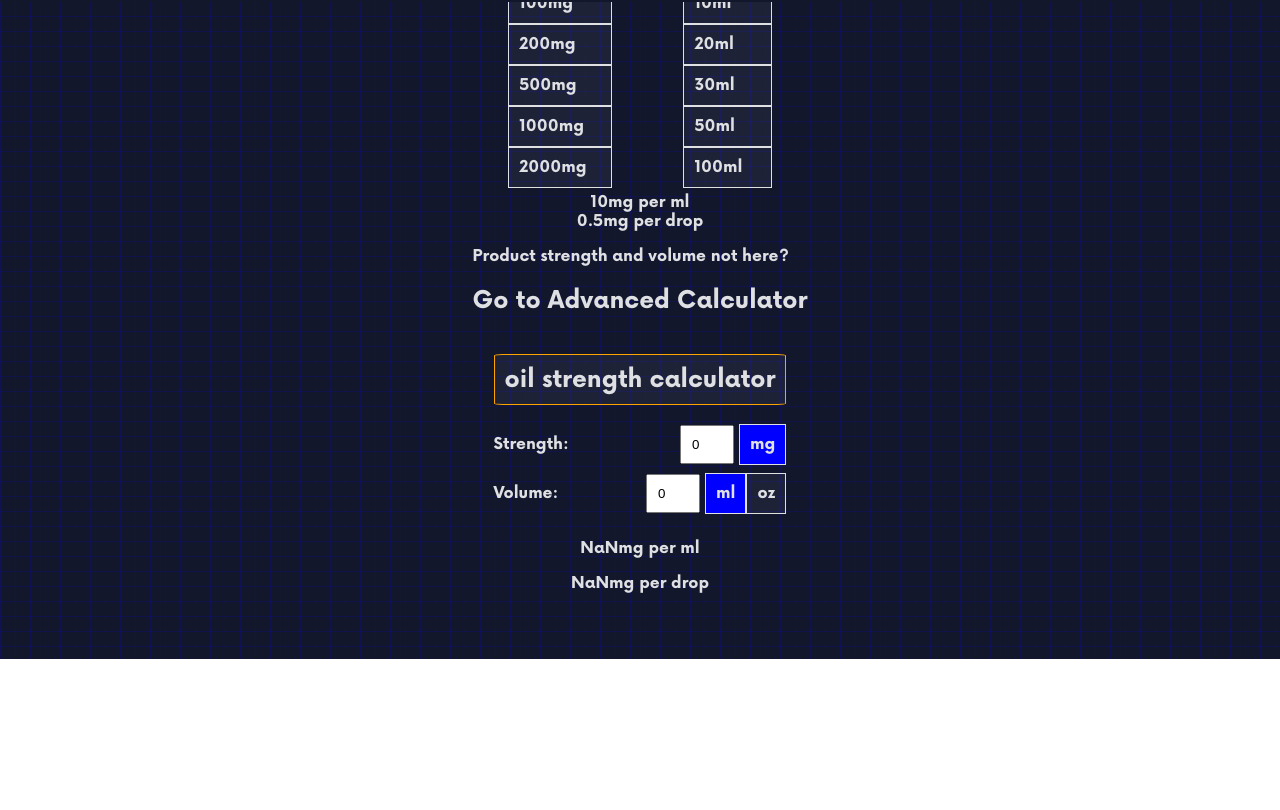
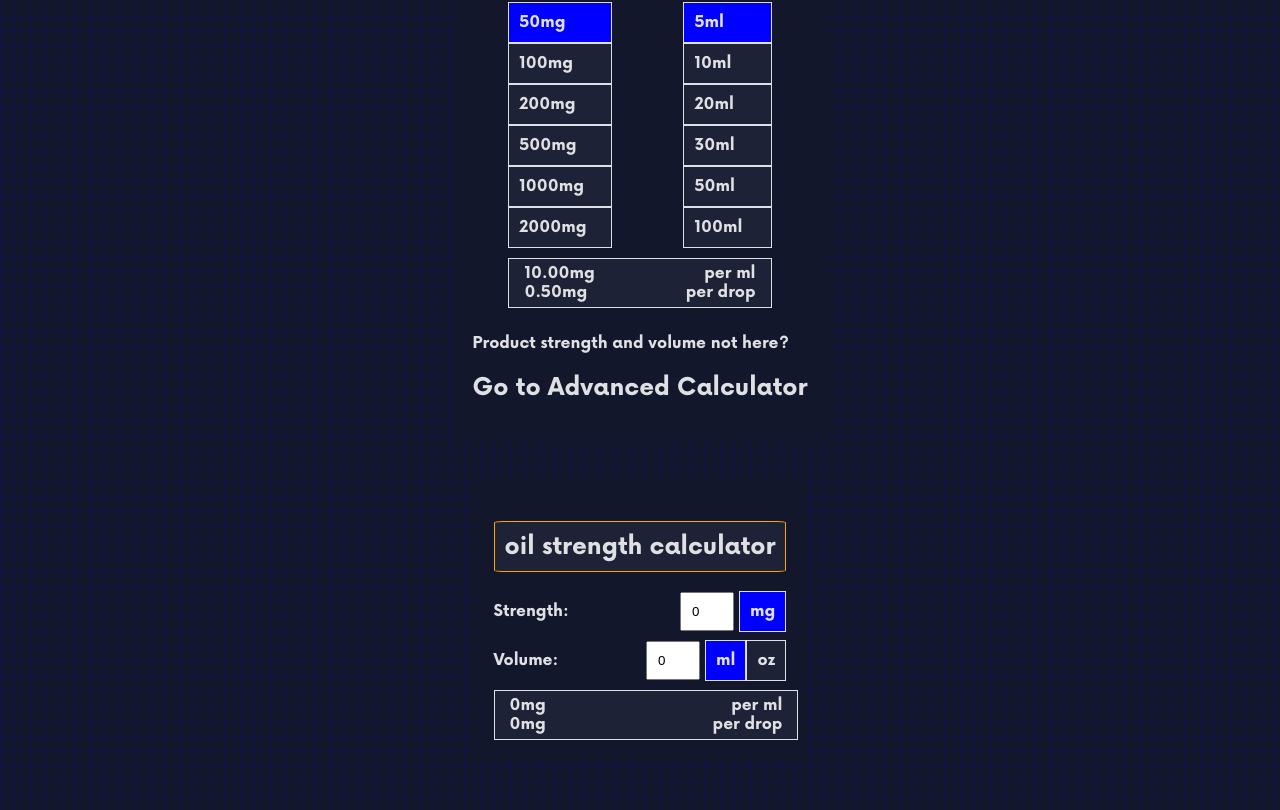
Before and after one commit to TomaszGoljat/droogle, a React (Create React App) app: page /tools/cbd in a window 1280 px wide. Shown: the part 794-1604 px from the top of the page. Before the commit the page ends 1453 px from the top, so only its background shows below. Built offline with nearby package versions, Linux system fonts and the light colour scheme.

Commit message:
modified:   src/App.css 	modified:   src/components/calculators/PetCBD.js 	modified:   src/components/calculators/VolumeOilAdvancedCBD.js 	modified:   src/components/calculators/VolumeOilSimpleCBD.js

```diff
--- a/src/App.css
+++ b/src/App.css
@@ -322,6 +322,7 @@ footer > p {
   display: flex;
   flex-direction: column;
   margin-bottom: 50px;
+  gap: 5vh;
 }
 
 /* ..:: Pet CBD ::.. */
@@ -334,6 +335,8 @@ footer > p {
   width: fit-content;
   padding: 5px 5px;
   gap: 1vh;
+  background-color: var(--bg-color);
+  padding: 20px;
   max-width: 80vw;
 }
 
@@ -375,8 +378,13 @@ footer > p {
 
 /* ..:: VolumeOilSimpleCBD ::.. */
 .VOSCBD--div {
+  display: flex;
+  flex-direction: column;
   margin: auto;
   max-width: 80vw;
+  gap: 10px;
+  background-color: var(--bg-color);
+  padding: 20px;
 }
 
 .VOSCBD--columns {
@@ -384,15 +392,22 @@ footer > p {
   justify-content: space-around;
 }
 
-.VOSCBD--result {
+.VOSCBD--result, .VOACBD--result {
   display: flex;
   flex-direction: column;
   text-align: center;
   margin-top: 5px;
+  background-color: var(--cardbg-color);
+  border: 1px solid var(--cardborder-color);
+  padding: 5px;
+  width: 75%;
+  margin: auto;
 }
 
-.VOSCBD--result > p {
-  padding: 0;
+.VOSCBD--result > p, .VOACBD--result > p {
+  display: flex;
+  justify-content: space-between;
+  padding: 0 10px;
   margin: 0;
 }
 
@@ -401,6 +416,9 @@ footer > p {
 .VOACBD--div {
   margin: auto;
   max-width: 80vw;
+  padding: 20px;
+  background-color: var(--bg-color);
+  gap: 10px;
 }
 
 .VOACBD--inputField {
@@ -420,7 +438,7 @@ footer > p {
 }
 
 .VOACBD--result {
-  text-align: center;
+  width: 100%;
 }
 
 /* ..:: LOADING ::.. */
--- a/src/components/calculators/PetCBD.js
+++ b/src/components/calculators/PetCBD.js
@@ -66,7 +66,6 @@ export default function PetCBD() {
                 </div>
             </div>
             {console.log(tempWeight, weight, weightUnit, result)}
-            <div className="petCBD--disclaimer">You really should talk to a trusted vet before you give CBD to your pet. Do not relay only on this calculator on this random website on the Internet.</div>
         </div>
     )
 }
--- a/src/components/calculators/VolumeOilAdvancedCBD.js
+++ b/src/components/calculators/VolumeOilAdvancedCBD.js
@@ -28,7 +28,9 @@ export default function VolumeOilAdvancedCBD() {
     }, [tempStrength, tempVolume, unit])
 
     useEffect(() => {
-        setResult([(strength/volume).toFixed(2),((strength/volume)/20).toFixed(2)])
+        if(strength > 0 && volume > 0) {
+            setResult([(strength/volume).toFixed(2),((strength/volume)/20).toFixed(2)])
+        }
     }, [strength, volume])
 
 
@@ -73,8 +75,8 @@ export default function VolumeOilAdvancedCBD() {
                 <div className="VOACBD--input"></div>
             </div>
             <div className="VOACBD--result">
-            <p>{result[0]}mg per ml</p>
-            <p>{result[1]}mg per drop</p>
+            <p>{result[0]}mg <span>per ml</span></p>
+            <p>{result[1]}mg <span>per drop</span></p>
             </div>
         </div>
     )
--- a/src/components/calculators/VolumeOilSimpleCBD.js
+++ b/src/components/calculators/VolumeOilSimpleCBD.js
@@ -46,8 +46,8 @@ export default function VolumeOilSimpleCBD() {
             </div>
             </div>
             <div className="VOSCBD--result">
-                <p>{result[0]}mg per ml</p>
-                <p>{result[1]}mg per drop</p>
+                <p>{result[0].toFixed(2)}mg <span>per ml</span></p>
+                <p>{result[1].toFixed(2)}mg <span>per drop</span></p>
             </div>
         <div className="VOSCBD--goToAdvDiv">
             <p>Product strength and volume not here?</p>
```
